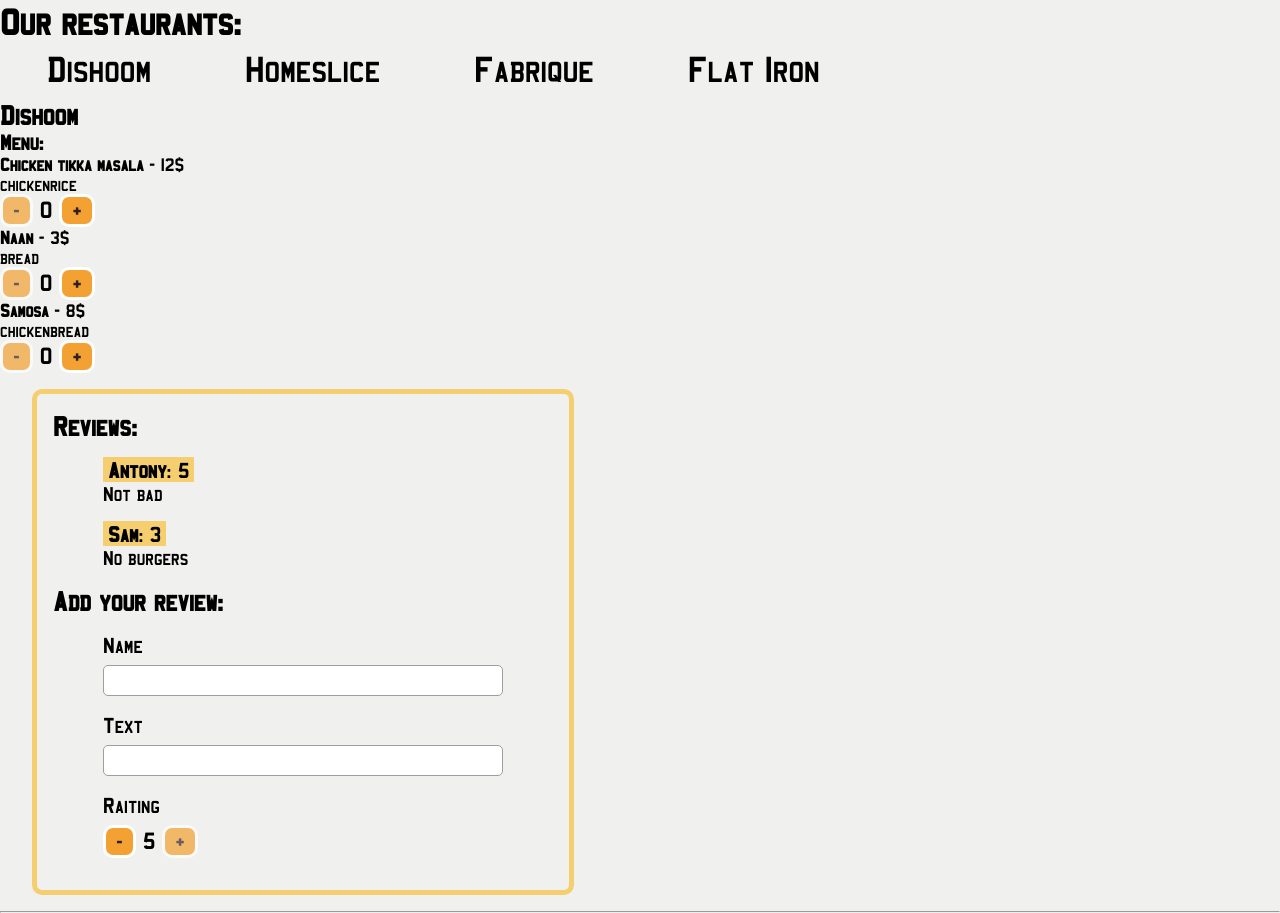
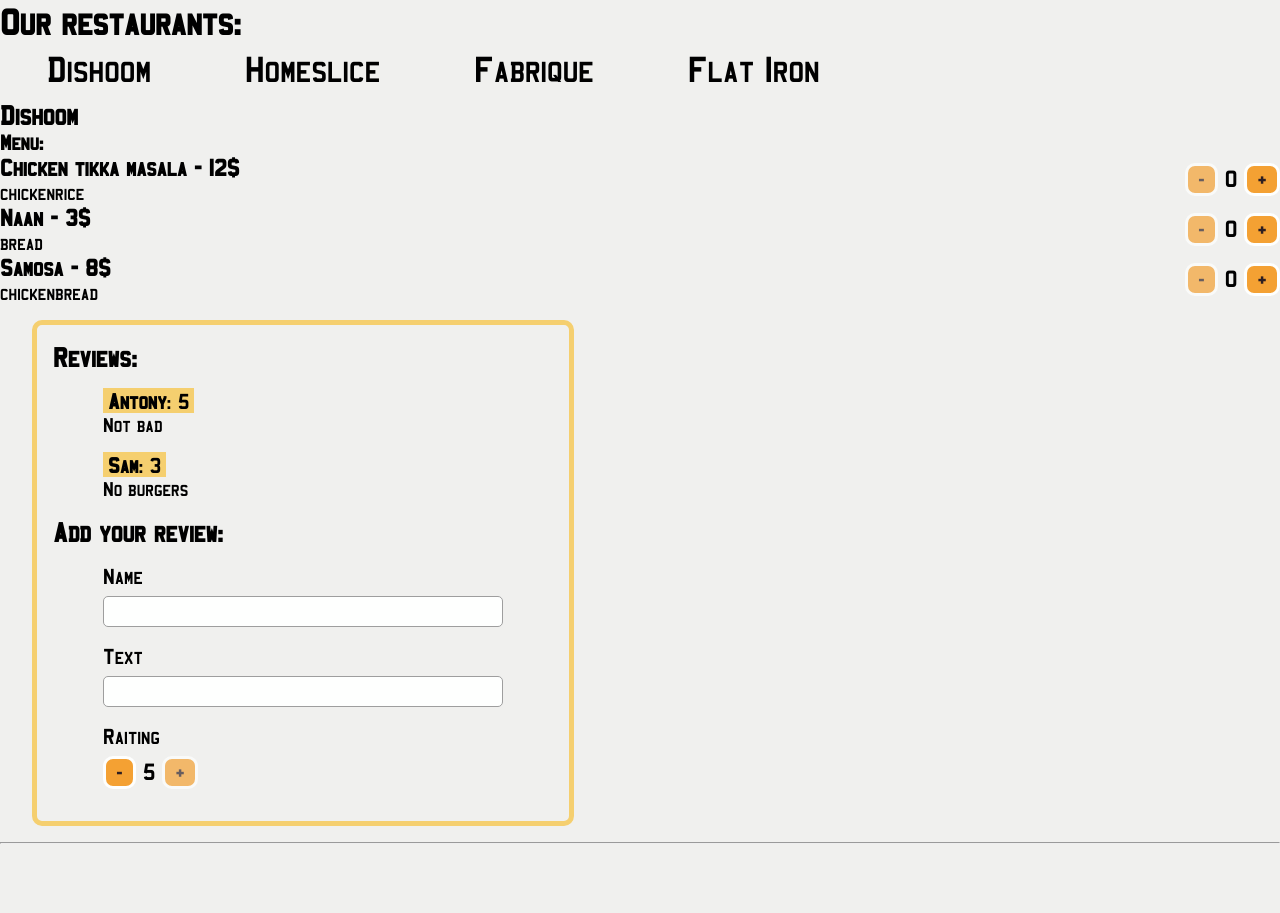
Before and after one commit to OKozmovskaia/thuis_eten, a React (Vite) app: page / in a window 1280 px wide. Both pictures are taken after a click on the button "Dishoom". After the commit the page ends 844 px from the top, so only its background shows below. Built offline with nearby package versions, Linux system fonts and the light colour scheme.

Commit message:
Add style to Dish

```diff
--- a/src/components/dish/component.jsx
+++ b/src/components/dish/component.jsx
@@ -1,5 +1,6 @@
 import { useState } from "react";
 import { Counter } from "../counter/component";
+import styles from "./styles.module.css";
 
 export const Dish = ({ dish }) => {
   const { name, price, ingredients } = dish;
@@ -10,11 +11,13 @@
   }
 
   return (
-    <div>
-      <p>
-        <strong>{name}</strong> - {price}$<br />
-        {ingredients}
-      </p>
+    <div className={styles.container}>
+      <div className={styles.description}>
+        <h6>
+          {name} - {price}$
+        </h6>
+        <p>{ingredients}</p>
+      </div>
       <Counter
         value={value}
         increment={() => setValue(value + 1)}
--- /dev/null
+++ b/src/components/dish/styles.module.css
@@ -0,0 +1,15 @@
+.container {
+  display: flex;
+  flex-direction: row;
+  justify-content: space-between;
+  align-items: center;
+  flex-wrap: wrap;
+}
+
+.description h6 {
+  font-size: 1.3em;
+}
+
+.description p {
+  font-size: 1.1em;
+}
```
